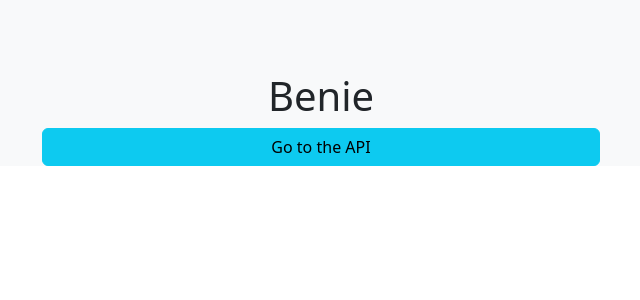
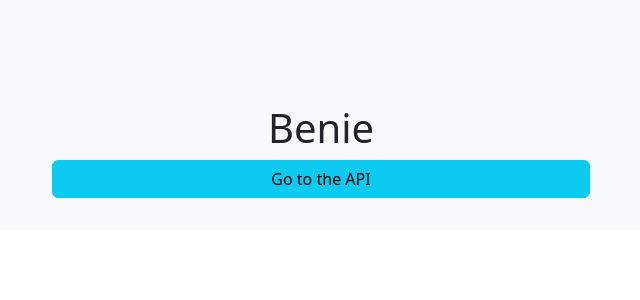
Before and after one commit to benie254/MyPortfolio-API, a Django app: template portfolio_app/templates/landing.html in a window 1280 px wide. Shown: the top 300 px of the page, without its empty margins (319-959 px from the left). Run offline with Django 4.2, Linux system fonts and the light colour scheme; the template is opened without the code that fills it, so the values that code supplies are empty; some libraries are stand-ins or nearby versions.

Commit message:
update app templates

```diff
--- a/portfolio_app/templates/base.html
+++ b/portfolio_app/templates/base.html
@@ -8,7 +8,7 @@
     <meta name="viewport" content="width=device-width, initial-scale=1">
 
     {%if title%}
-    <title>Benie - {{title}}</title>
+    <title>Benie- {{title}}</title>
     {%else%}
     <title>Benie</title>
     {%endif%}
--- a/portfolio_app/templates/index.html
+++ b/portfolio_app/templates/index.html
@@ -1,7 +1,7 @@
 {% extends 'base.html' %}
 
 {% block content %}
-<div class="container shadow">
+<div class="container shadow home">
     <br>
     <h1>Benie's <br><span><h4>Top API Endpoints</h4></span></h1>
     <br>
--- a/portfolio_app/templates/landing.html
+++ b/portfolio_app/templates/landing.html
@@ -2,7 +2,7 @@
 
 
 {% block content %}
-<div class="text-center container bg-light">
+<div class="text-center container bg-light home">
     <br><br><br>
     <h1>Benie</h1>
     <a href="/api/"><button class="btn btn-md w-50 btn-info">Go to the API</button></a>
--- a/portfolio_app/urls.py
+++ b/portfolio_app/urls.py
@@ -12,7 +12,7 @@ urlpatterns = [
     url(r'^technology/details/(\d+)$',views.TechnologyDetails.as_view(),name="technology-details"),
     url(r'^features/all$',views.AllFeatures.as_view(),name="all-features"),
     url(r'^feature/details/(\d+)$',views.FeatureDetails.as_view(),name="feature-details"),
-    url(r'^comments/all$',views.AllComments.as_view(),name="all-coments"),
+    url(r'^comments/all$',views.AllComments.as_view(),name="all-comments"),
     url(r'^comment/details/(\d+)$',views.CommentDetails.as_view(),name="comment-details"),
     url(r'^likes/all$',views.AllLikes.as_view(),name="all-likes"),
     url(r'^like/details/(\d+)$',views.LikeDetails.as_view(),name="like-details"),
--- a/portfolio_proj/urls.py
+++ b/portfolio_proj/urls.py
@@ -16,8 +16,10 @@ Including another URLconf
 """
 from django.contrib import admin
 from django.urls import path, include
+from portfolio_app import views
 
 urlpatterns = [
+    path('',views.landing,name="landing"),
     path('api/',include('portfolio_app.urls')),
     path('api/user/',include('portfolio_app.urls_auth')),
     path('admin/', admin.site.urls),
--- a/static/css/root.css
+++ b/static/css/root.css
@@ -0,0 +1,3 @@
+.home{
+    padding:2.5%;
+}
```
